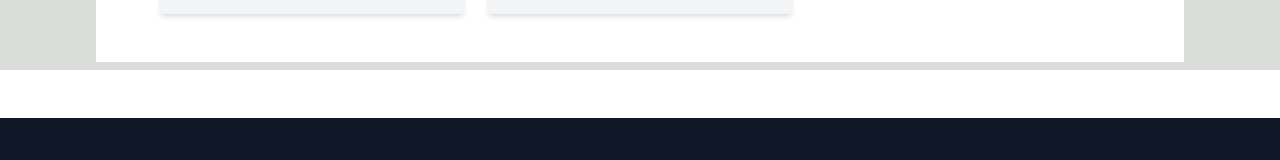
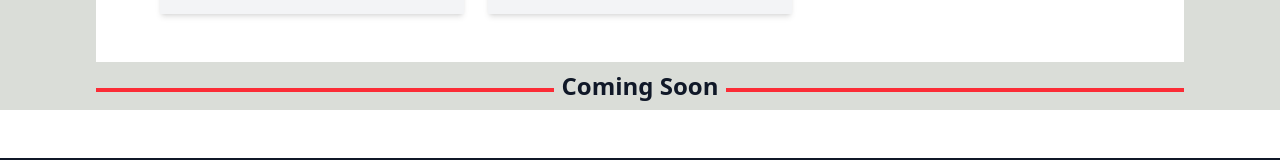
Before and after one commit to mdjameel04/EliteFurny, a React (Vite) app in the folder frontend/: page /shop in a window 1280 px wide. Shown: the part 3802-3962 px from the top of the page. Built offline with nearby package versions, Linux system fonts and the light colour scheme.

Commit message:
added featuers

```diff
--- a/frontend/src/Pages/Home.jsx
+++ b/frontend/src/Pages/Home.jsx
@@ -17,8 +17,8 @@ const categories =[
     <section >
       {/* Hero Section */}
       <div className="flex flex-col justify-center px-6 sm:px-8 md:px-16 lg:px-24 xl:px-32 text-black
-             min-h-[80vh] md:min-h-screen
-             bg-[url('/src/assets/Home_furnituer1.webp')] bg-no-repeat
+             min-h-[80vh] md:min-h-screen bg-[url('/src/assets/Home_furnituer.png')]
+             sm:bg-[url('/src/assets/Home_furnituer1.webp')] bg-no-repeat
              bg-cover sm:bg-top md:bg-center lg:bg-contain">
         <p className="bg-[#49b9ff]/50 px-3.5 py-1 rounded-full  w-max text-sm sm:text-base">
           Premium Furniture Collection
--- a/frontend/src/Pages/Shop.jsx
+++ b/frontend/src/Pages/Shop.jsx
@@ -85,7 +85,7 @@ const Shop = () => {
 
 
 <h1 className='font-bold text-2xl md:text-3xl text-center mt-8 relative inline-block text-gray-700 mb-4' > <span className='text-gray-500'> All</span> Products
-   <span class="absolute left-0 bottom-0 w-full h-1 bg-gradient-to-r from-pink-500 to-red-500 rounded"></span>
+   <span className="absolute left-0 bottom-0 w-full h-1 bg-gradient-to-r from-pink-500 to-red-500 rounded"></span>
 </h1>
 
 <div className='bg-white px-6 py-12 md:px-16 grid grid-cols-2 sm:grid-cols-3 md:grid-cols-3 gap-6 mt-2'>
@@ -104,6 +104,12 @@ const Shop = () => {
 ))}
 </div>
 
+<div className=' flex items-center mt-2 justify-center '>
+  <hr className='flex-grow border-red-500 mt-2 border-t-4 ' />
+<h1 className=' px-2 text-gray-900 text-2xl font-bold'> Coming Soon</h1>
+  <hr className='flex-grow border-red-500 mt-2 border-t-4 '/>
+
+</div>
     </section>
   )
 }
```
